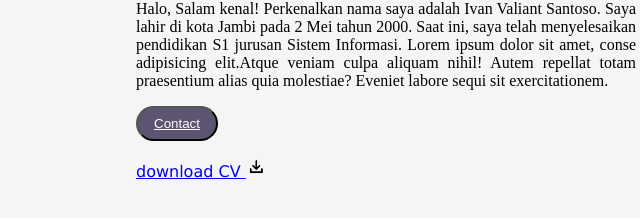
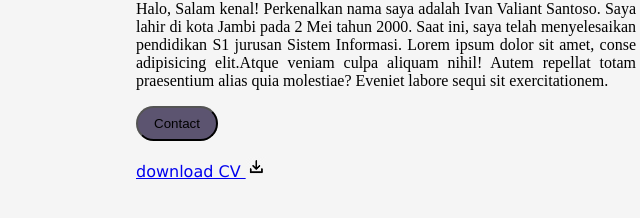
Before and after one commit to KamisatoKaz/Project-web, a plain HTML site: page index.html in a window 1280 px wide. Shown: the part 318-536 px from the top of the page, 254-894 px from the left. Drawn offline with Linux system fonts and the light colour scheme.

Commit message:
first-commit

```diff
--- a/index.html
+++ b/index.html
@@ -11,7 +11,7 @@
                     Halo, Salam kenal! Perkenalkan nama saya adalah Ivan Valiant Santoso. Saya lahir di kota Jambi pada 2 Mei tahun 2000. Saat ini, saya telah menyelesaikan pendidikan S1 jurusan Sistem Informasi. Lorem ipsum dolor sit amet, conse adipisicing elit.Atque veniam culpa aliquam nihil! Autem repellat totam praesentium alias quia molestiae? Eveniet labore sequi sit exercitationem.
                 </p>
                 <button style="background-color: #5C5470; padding:8px 16px; border-radius: 20px;">
-                    <a style="font:17px; color: white;" href="./assets/sertifikat-dumbways.png">
+                    <a style="font:17px; color: white;" href="./assets/sertifikat-dumbways.png"></a>
                         Contact
                     </a>
                 </button>
```
